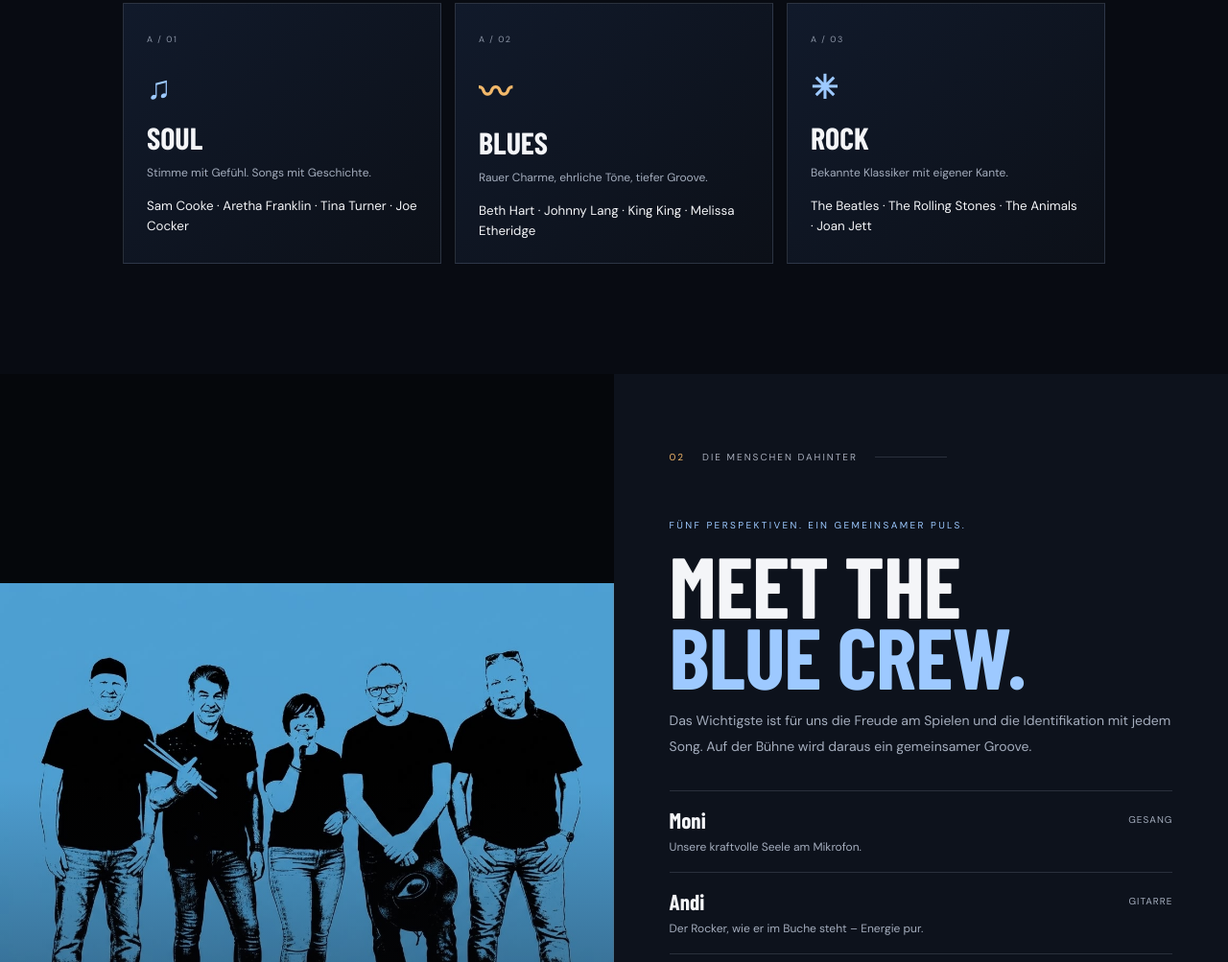
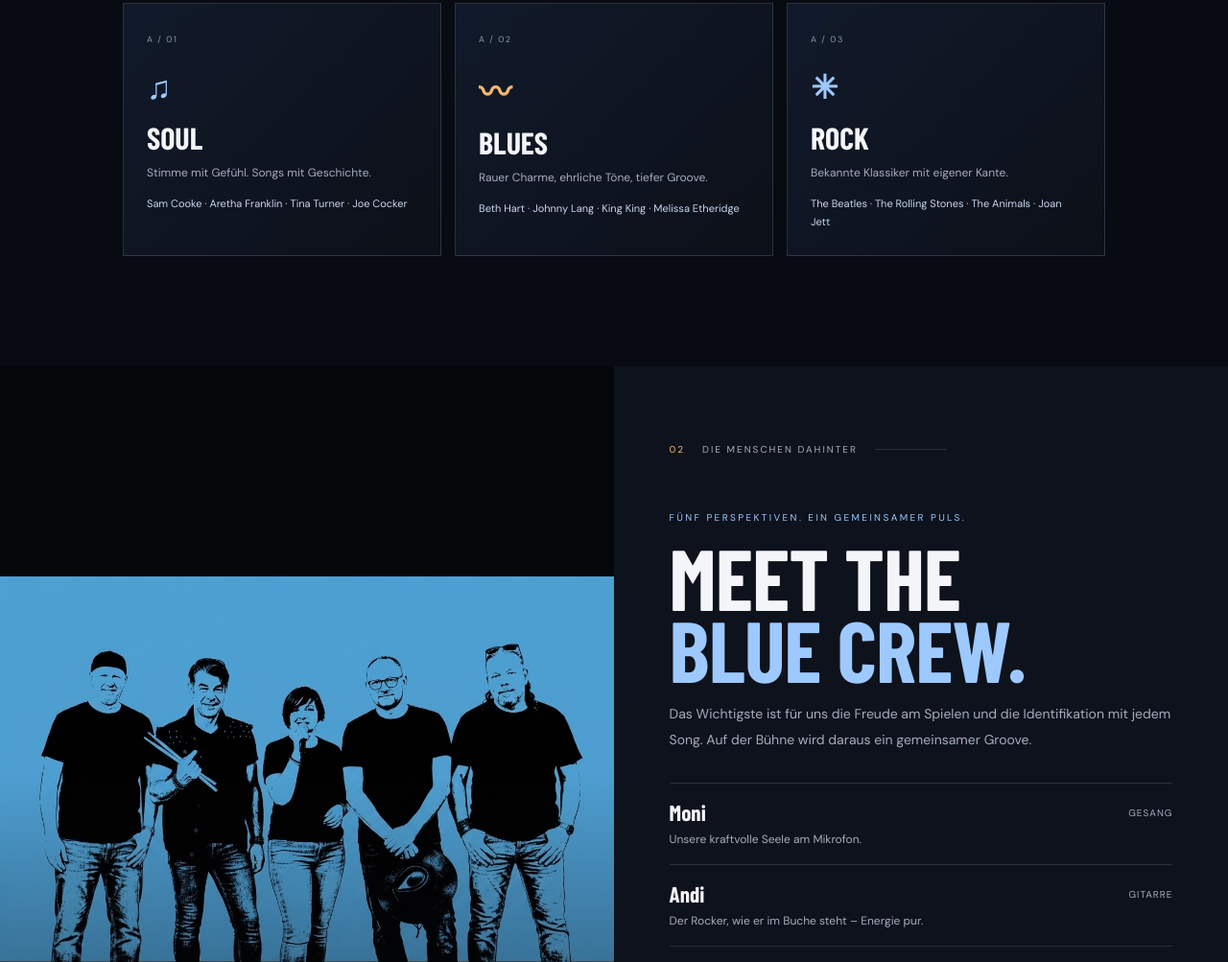
Before and after one commit to CiberAndy/black-to-blue-website, a website built with Vite: page index.html in a window 1280 px wide. Shown: the part 1602-2605 px from the top of the page at 96% size. Built offline with nearby package versions, Linux system fonts and the light colour scheme; a web font is replaced by a local one.

Commit message:
Style genre artist lists on homepage

```diff
--- a/src/style.css
+++ b/src/style.css
@@ -131,3 +131,6 @@
 .soundcloud-player{max-width:520px;margin-top:24px;padding:12px;background:rgba(13,18,28,.82);border:1px solid var(--line)}
 .soundcloud-player iframe{display:block;width:100%;max-width:100%;border:0}
 .soundcloud-fallback{display:inline-block;margin-top:8px;font-size:11px;color:var(--cyan);text-decoration:underline}
+
+/* Künstlerbeispiele in den Sound-Karten */
+.sound-artists{display:block;margin-top:12px;color:#c8d7ef;font-size:11px;line-height:1.8;}
```
